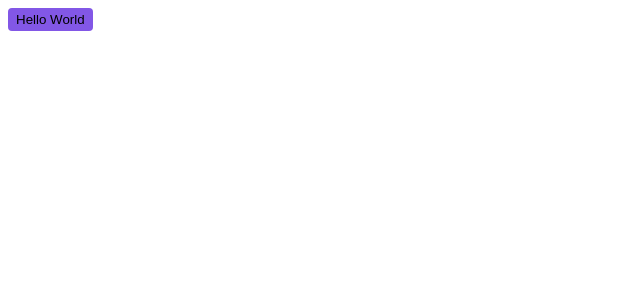
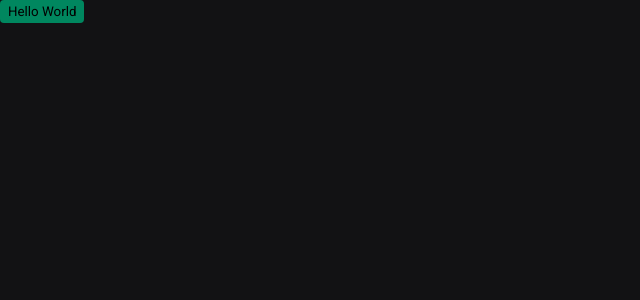
Before and after one commit to MichaelCStrahl/04-ignite-shop, a Next.js app: page / in a window 1280 px wide. Shown: the top 300 px of the page, without its empty margins (0-640 px from the left). Built offline with nearby package versions, Linux system fonts and the light colour scheme.

Commit message:
add global styles

```diff
--- a/src/pages/_app.tsx
+++ b/src/pages/_app.tsx
@@ -1,4 +1,7 @@
+import { globalStyles } from '@/styles/global'
 import type { AppProps } from 'next/app'
+
+globalStyles()
 
 export default function App({ Component, pageProps }: AppProps) {
   return <Component {...pageProps} />
--- a/src/pages/index.tsx
+++ b/src/pages/index.tsx
@@ -1,7 +1,7 @@
 import { styled } from '@/styles'
 
 const Button = styled('button', {
-  backgroundColor: '$rocketseat',
+  backgroundColor: '$green500',
   borderRadius: 4,
   border: 0,
   padding: '4px 8px',
--- /dev/null
+++ b/src/styles/global.ts
@@ -0,0 +1,19 @@
+import { globalCss } from '.'
+
+export const globalStyles = globalCss({
+  '*': {
+    margin: 0,
+    padding: 0,
+  },
+
+  body: {
+    '-webkit-font-smoothing': 'antialiased',
+    backgroundColor: '$gray900',
+    color: '$gray100',
+  },
+
+  'body, input, textarea, select, button': {
+    fontFamily: 'Roboto',
+    fontWeight: 400,
+  },
+})
--- a/src/styles/index.ts
+++ b/src/styles/index.ts
@@ -1,18 +1,16 @@
 import { createStitches } from '@stitches/react'
 
-export const {
-  config,
-  styled,
-  globalCss,
-  css,
-  keyframes,
-  getCssText,
-  theme,
-  createTheme,
-} = createStitches({
+export const { styled, getCssText, globalCss } = createStitches({
   theme: {
     colors: {
-      rocketseat: '#8257e6',
+      white: '#fff',
+      gray900: '#121214',
+      gray800: '#202024',
+      gray300: '#c4c4cc',
+      gray100: '#e1e1e6',
+
+      green500: '#00875f',
+      green300: '#00b37e',
     },
   },
 })
```
